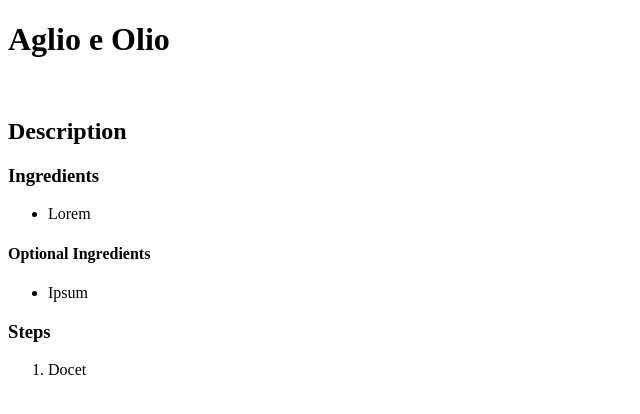
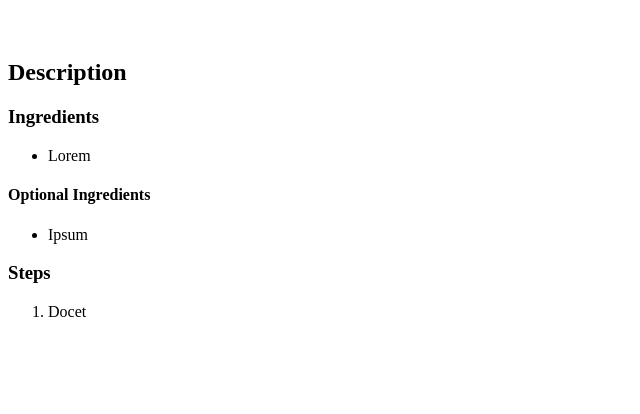
Before and after one commit to angelofallars/odin-recipes, a plain HTML site: page recipes/boilerplate.html in a window 1280 px wide. Shown: the whole page, without its empty margins (0-640 px from the left). Drawn offline with Linux system fonts and the light colour scheme.

Commit message:
Remove stuff

```diff
--- a/recipes/boilerplate.html
+++ b/recipes/boilerplate.html
@@ -7,7 +7,7 @@
     </head>
 
     <body>
-        <h1>Aglio e Olio</h1>
+        <h1></h1>
         <img
         src=""
         alt=""
```
